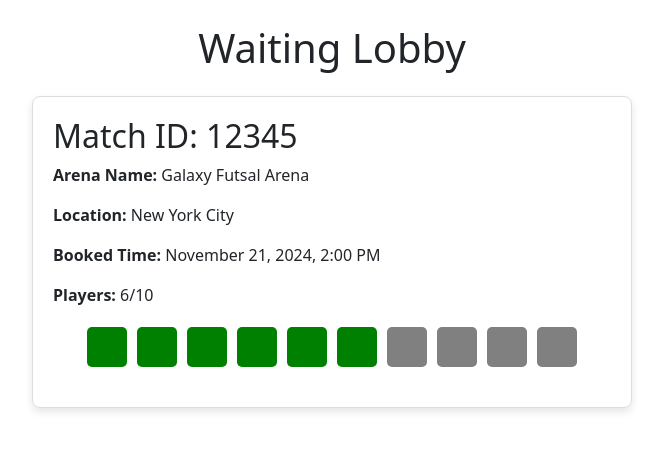
After one commit to howzthat21/profutsal, a PHP site: page /FinalProject/waitingLobby.php in a window 1280 px wide. The commit adds this page. Shown: the top 451 px of the page, without its empty margins (308-971 px from the left). Run offline with PHP 8.4, Linux system fonts and the light colour scheme; a user stored in the database is signed in; data comes from the database, SQL or seed files in the repository.

Commit message:
playerdetails

```diff
--- a/FinalProject/index.php
+++ b/FinalProject/index.php
@@ -14,6 +14,10 @@ $username = $row['username'];
 $count_stmt = $pdo->prepare("SELECT COUNT(*) FROM player_profiles WHERE user_id = ?");
 $count_stmt->execute([$user_id]);
 $userExists = $count_stmt->fetchColumn();
+
+if(!isset($_SESSION['user_id'])){
+  header("Location: login.php");
+}
 
 
 
@@ -44,6 +48,7 @@ $userExists = $count_stmt->fetchColumn();
     <?php else: ?>
       <!-- Display this section if the user IS logged in -->
       <a href="profile.php?username=<?php echo $username?>" class="nav-link">Profile</a>
+      <a href="playerDetails.php" class="nav-link">View Lobby</a>
       <a href="logout.php" class="nav-link">Logout</a>
     <?php endif; ?>
   </nav>
--- /dev/null
+++ b/FinalProject/waitingLobby.php
@@ -0,0 +1,95 @@
+<?php
+include  'db.php';
+session_start();
+if (!isset($_SESSION['user_id'])) {
+    header("Location: login.php");
+    exit();
+}
+$user_id= $_SESSION['user_id'];
+/*things to display:
+match_id from the matchmaking table
+location from the arena table
+booked time from the matchmaking table
+player count from the matchmaking table
+ */
+
+ $fetch_match_participant_info="SELECT match_id from match_participants where user_id=?";
+ $fetch_match_participant_info_stmt= $pdo->prepare($fetch_match_participant_info);
+ $fetch_match_participant_info_stmt->execute([$user_id]);
+
+
+?>
+
+<!DOCTYPE html>
+<html lang="en">
+<head>
+    <meta charset="UTF-8">
+    <meta name="viewport" content="width=device-width, initial-scale=1.0">
+    <title>Waiting Lobby</title>
+    <link href="https://cdn.jsdelivr.net/npm/bootstrap@5.3.0-alpha3/dist/css/bootstrap.min.css" rel="stylesheet">
+    <style>
+        .player-box-container {
+            display: flex;
+            gap: 10px;
+            justify-content: center;
+            margin: 20px 0;
+        }
+        .player-box {
+            width: 40px;
+            height: 40px;
+            border-radius: 5px;
+            background-color: gray;
+            display: inline-block;
+        }
+        .player-box.filled {
+            background-color: green;
+        }
+        .lobby-card {
+            max-width: 600px;
+            margin: 20px auto;
+            padding: 20px;
+            border: 1px solid #ddd;
+            border-radius: 8px;
+            box-shadow: 0 4px 8px rgba(0, 0, 0, 0.1);
+        }
+    </style>
+</head>
+<body>
+    <div class="container">
+        <h1 class="text-center my-4">Waiting Lobby</h1>
+
+        <!-- Match Details -->
+        <div class="lobby-card">
+            <h2>Match ID: 12345</h2>
+            <p><strong>Arena Name:</strong> Galaxy Futsal Arena</p>
+            <p><strong>Location:</strong> New York City</p>
+            <p><strong>Booked Time:</strong> November 21, 2024, 2:00 PM</p>
+            <p><strong>Players:</strong> <span id="player-count">6</span>/10</p>
+
+            <!-- Player Boxes -->
+            <div class="player-box-container" id="player-box-container">
+                <!-- Boxes will be dynamically filled using JavaScript -->
+            </div>
+        </div>
+    </div>
+
+    <script>
+        // Variables (replace with dynamic data from your backend)
+        const totalPlayers = 10;
+        const currentPlayers = 6; // Example: 6 players joined out of 10
+
+        // DOM Elements
+        const playerBoxContainer = document.getElementById('player-box-container');
+
+        // Populate the player boxes
+        for (let i = 1; i <= totalPlayers; i++) {
+            const box = document.createElement('div');
+            box.classList.add('player-box');
+            if (i <= currentPlayers) {
+                box.classList.add('filled');
+            }
+            playerBoxContainer.appendChild(box);
+        }
+    </script>
+</body>
+</html>
```
Also changed, not shown: FinalProject/playerDetails.php (renamed from FinalProject/try.php, +52 -2 lines), FinalProject/test.html (added, +73 -0 lines), FinalProject/t.txt (added).
